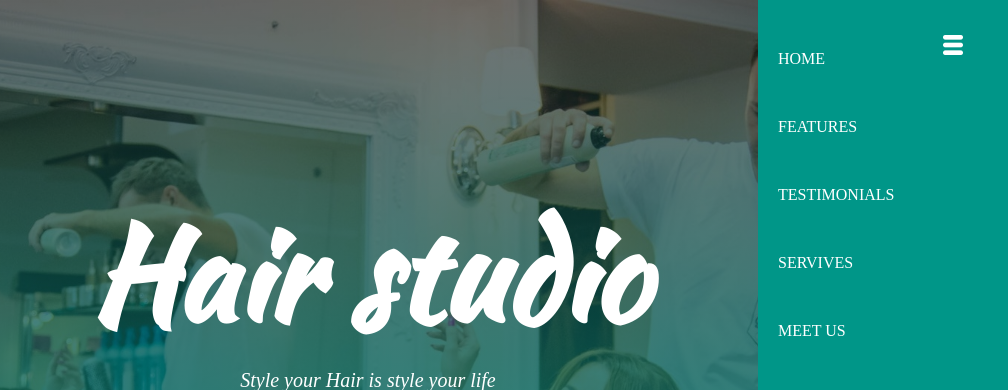
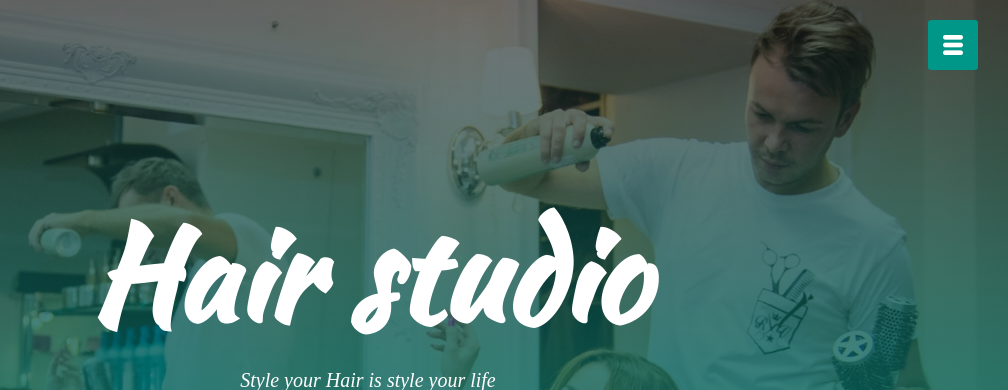
Before and after one commit to Kumarbarath/project1, a plain HTML site: page index.html in a window 1280 px wide. Shown: the top 390 px of the page, 272-1280 px from the left. Drawn offline with Linux system fonts and the light colour scheme.

Commit message:
Update index.html

```diff
--- a/index.html
+++ b/index.html
@@ -24,22 +24,7 @@
         </div>
     </section>
 
-    <--
-            UN-COMMENET THIS
 
-    <div id="sideNav">
-        <nav>
-            <ul>
-                <li><a href="#">HOME</a></li>
-                <li><a href="#">FEATURES</a></li>
-                <li><a href="#">TESTIMONIALS</a></li>
-                <li><a href="#">SERVIVES</a></li>
-                <li><a href="#">MEET US</a></li>
-            </ul>
-        </nav>
-    </div>
-
--->
 
     <div id="menuBtn">
         <img src="menu.png" id="menu">
```
